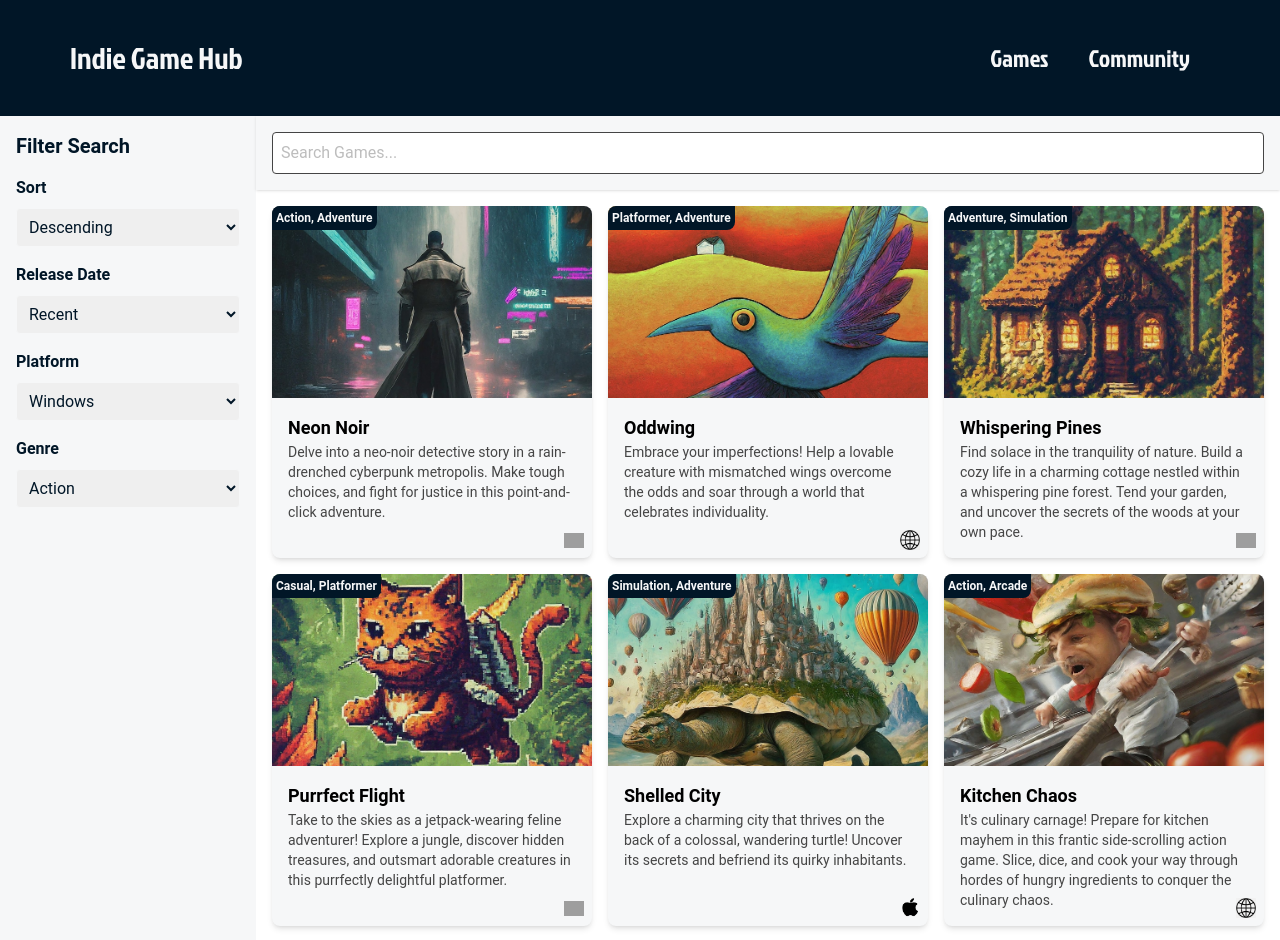
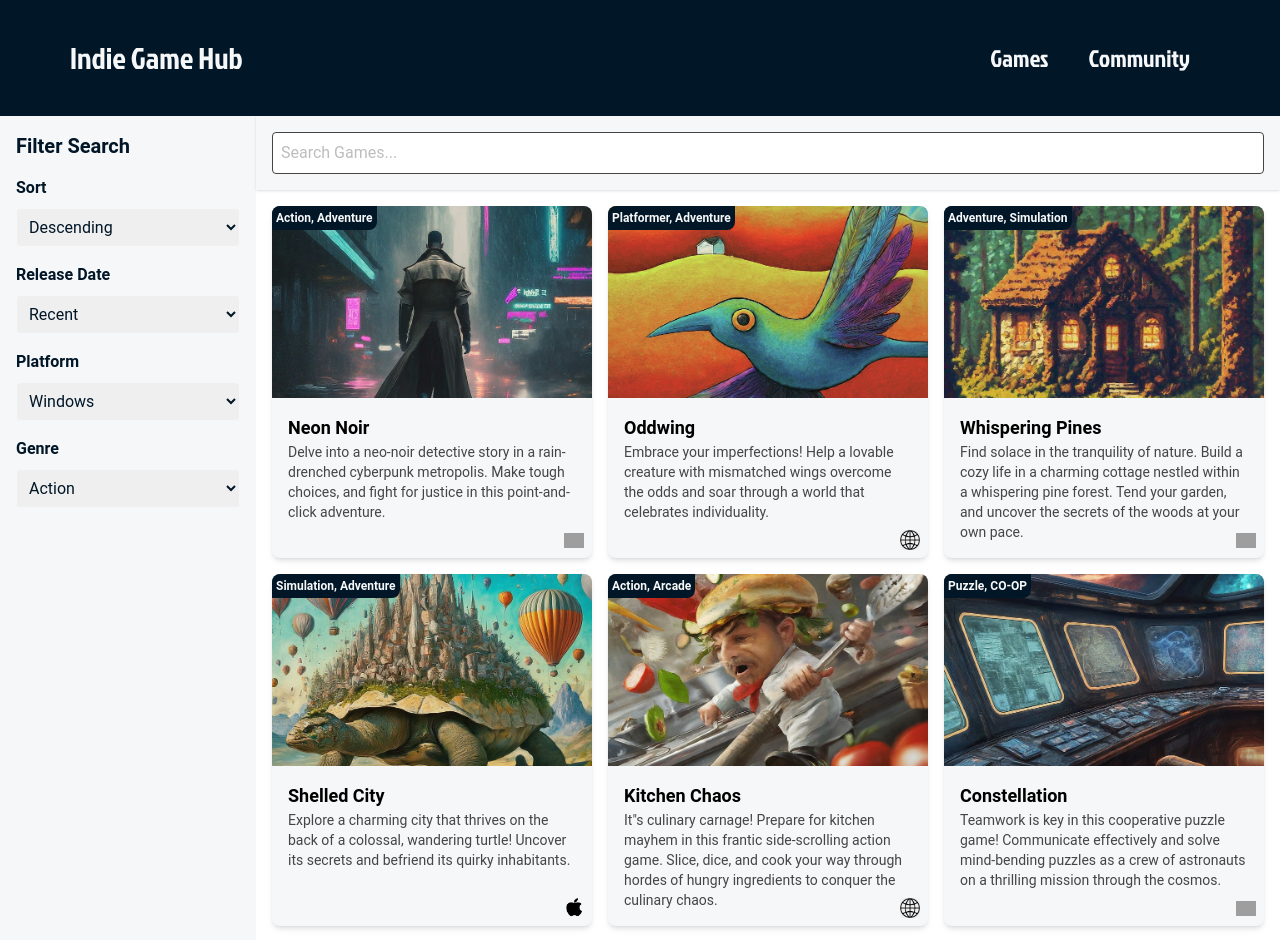
Before and after one commit to Egzavyer/Egzavyer.github.io, a React (Vite) app: page /games in a window 1280 px wide. Shown: the top 940 px of the page. Built offline with nearby package versions, Linux system fonts and the light colour scheme; grey boxes are pictures that could not be loaded.

Commit message:
fix: read games info from json

```diff
--- a/src/components/GameGrid.jsx
+++ b/src/components/GameGrid.jsx
@@ -1,84 +1,20 @@
+import { useState, useEffect } from 'react';
 import GameCard from './GameCard';
 
-const games = [
-    {
-        title: 'Neon Noir',
-        description: 'Delve into a neo-noir detective story in a rain-drenched cyberpunk metropolis. Make tough choices, and fight for justice in this point-and-click adventure.',
-        genre: 'Action, Adventure',
-        image: 'src/assets/Games/NeonNoir.jpg',
-        platform: 'windows',
-    },
-    {
-        title: 'Oddwing',
-        description: 'Embrace your imperfections!  Help a lovable creature with mismatched wings overcome the odds and soar through a world that celebrates individuality. ',
-        genre: 'Platformer, Adventure',
-        image: 'src/assets/Games/Oddwing.jpg',
-        platform: 'web',
-    },
-    {
-        title: 'Whispering Pines',
-        description: 'Find solace in the tranquility of nature. Build a cozy life in a charming cottage nestled within a whispering pine forest. Tend your garden, and uncover the secrets of the woods at your own pace.',
-        genre: 'Adventure, Simulation',
-        image: 'src/assets/Games/WhisperingPines.jpg',
-        platform: 'ps4',
-    },
-    {
-        title: 'Purrfect Flight',
-        description: 'Take to the skies as a jetpack-wearing feline adventurer! Explore a jungle, discover hidden treasures, and outsmart adorable creatures in this purrfectly delightful platformer.',
-        genre: 'Casual, Platformer',
-        image: 'src/assets/Games/PurrfectFlight.jpg',
-        platform: 'windows',
-    },
-    {
-        title: 'Shelled City',
-        description: 'Explore a charming city that thrives on the back of a colossal, wandering turtle! Uncover its secrets and befriend its quirky inhabitants.',
-        genre: 'Simulation, Adventure',
-        image: 'src/assets/Games/ShelledCity.jpg',
-        platform: 'macos',
-    },
-    {
-        title: 'Kitchen Chaos',
-        description: 'It\'s culinary carnage!  Prepare for kitchen mayhem in this frantic side-scrolling action game. Slice, dice, and cook your way through hordes of hungry ingredients to conquer the culinary chaos.',
-        genre: 'Action, Arcade',
-        image: 'src/assets/Games/KitchenChaos.jpg',
-        platform: 'web',
-    },
-    {
-        title: 'Constellation',
-        description: 'Teamwork is key in this cooperative puzzle game!  Communicate effectively and solve mind-bending puzzles as a crew of astronauts on a thrilling mission through the cosmos.',
-        genre: 'Puzzle, CO-OP',
-        image: 'src/assets/Games/Constellation.jpg',
-        platform: 'xbox',
-    },
-    {
-        title: 'Song Weaver',
-        description: 'Craft melodies with moonlight! Explore a world bathed in ethereal light, befriend fantastical creatures, solve melodic puzzles, and restore balance to a world out of tune',
-        genre: 'Puzzle, Adventure',
-        image: 'src/assets/Games/SongWeaver.jpg',
-        platform: 'switch',
-    },
-    {
-        title: 'Chroma Shift',
-        description: 'Paint the universe in this zero-gravity action-puzzler! Solve colorful challenges and navigate treacherous landscapes in a race against time.',
-        genre: 'Action, Puzzle',
-        image: 'src/assets/Games/ChromaShift.jpg',
-        platform: 'ps4',
-    },
+const GameGrid = () => {
+    const [games, setGames] = useState([]);
 
-];
+    useEffect(() => {
+        fetch('src/games.json')
+            .then(response => response.json())
+            .then(data => setGames(data))
+            .catch(error => console.error("Failed to load game data:", error));
+    }, []);
 
-const GameGrid = () => {
     return (
         <div className="grid grid-cols-1 md:grid-cols-2 lg:grid-cols-3 gap-4 p-4">
-            {games.map((game, index) => (
-                <GameCard
-                    key={index}
-                    title={game.title}
-                    description={game.description}
-                    genre={game.genre}
-                    image={game.image}
-                    platform={game.platform}
-                />
+            {games.map(game => (
+                <GameCard key={game.title} {...game} />
             ))}
         </div>
     );
--- /dev/null
+++ b/src/games.json
@@ -0,0 +1,66 @@
+[
+    {
+        "title": "Neon Noir",
+        "description": "Delve into a neo-noir detective story in a rain-drenched cyberpunk metropolis. Make tough choices, and fight for justice in this point-and-click adventure.",
+        "genre": "Action, Adventure",
+        "image": "src/assets/Games/NeonNoir.jpg",
+        "platform": "windows"
+    },
+    {
+        "title": "Oddwing",
+        "description": "Embrace your imperfections!  Help a lovable creature with mismatched wings overcome the odds and soar through a world that celebrates individuality. ",
+        "genre": "Platformer, Adventure",
+        "image": "src/assets/Games/Oddwing.jpg",
+        "platform": "web"
+    },
+    {
+        "title": "Whispering Pines",
+        "description": "Find solace in the tranquility of nature. Build a cozy life in a charming cottage nestled within a whispering pine forest. Tend your garden, and uncover the secrets of the woods at your own pace.",
+        "genre": "Adventure, Simulation",
+        "image": "src/assets/Games/WhisperingPines.jpg",
+        "platform": "ps4"
+    },
+    {
+        "title": "Shelled City",
+        "description": "Explore a charming city that thrives on the back of a colossal, wandering turtle! Uncover its secrets and befriend its quirky inhabitants.",
+        "genre": "Simulation, Adventure",
+        "image": "src/assets/Games/ShelledCity.jpg",
+        "platform": "macos"
+    },
+    {
+        "title": "Kitchen Chaos",
+        "description": "It\"s culinary carnage!  Prepare for kitchen mayhem in this frantic side-scrolling action game. Slice, dice, and cook your way through hordes of hungry ingredients to conquer the culinary chaos.",
+        "genre": "Action, Arcade",
+        "image": "src/assets/Games/KitchenChaos.jpg",
+        "platform": "web"
+    },
+    {
+        "title": "Constellation",
+        "description": "Teamwork is key in this cooperative puzzle game!  Communicate effectively and solve mind-bending puzzles as a crew of astronauts on a thrilling mission through the cosmos.",
+        "genre": "Puzzle, CO-OP",
+        "image": "src/assets/Games/Constellation.jpg",
+        "platform": "xbox"
+    },
+    {
+        "title": "Song Weaver",
+        "description": "Craft melodies with moonlight! Explore a world bathed in ethereal light, befriend fantastical creatures, solve melodic puzzles, and restore balance to a world out of tune",
+        "genre": "Puzzle, Adventure",
+        "image": "src/assets/Games/SongWeaver.jpg",
+        "platform": "switch"
+    },
+    {
+        "title": "Chroma Shift",
+        "description": "Paint the universe in this zero-gravity action-puzzler! Solve colorful challenges and navigate treacherous landscapes in a race against time.",
+        "genre": "Action, Puzzle",
+        "image": "src/assets/Games/ChromaShift.jpg",
+        "platform": "ps4"
+    },
+    {
+        "title": "Purrfect Flight",
+        "description": "Take to the skies as a jetpack-wearing feline adventurer! Explore a jungle, discover hidden treasures, and outsmart adorable creatures in this purrfectly delightful platformer.",
+        "genre": "Casual, Platformer",
+        "image": "src/assets/Games/PurrfectFlight.jpg",
+        "platform": "windows"
+    }
+
+]
```
